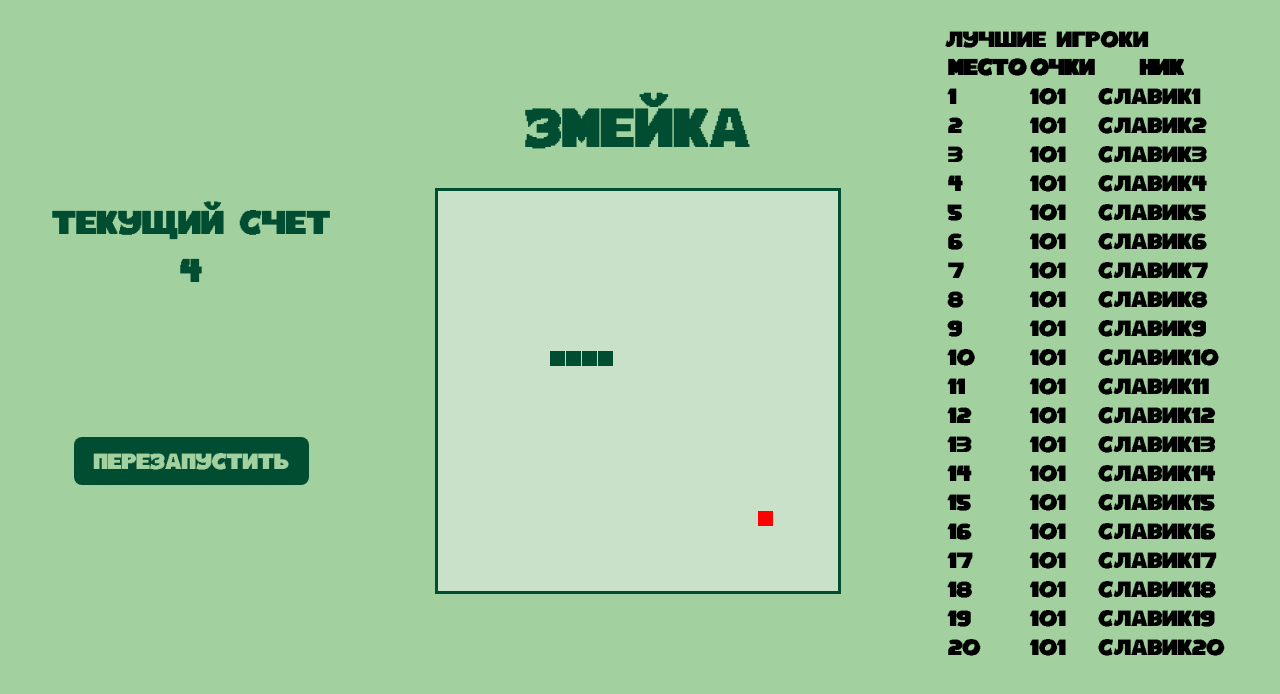
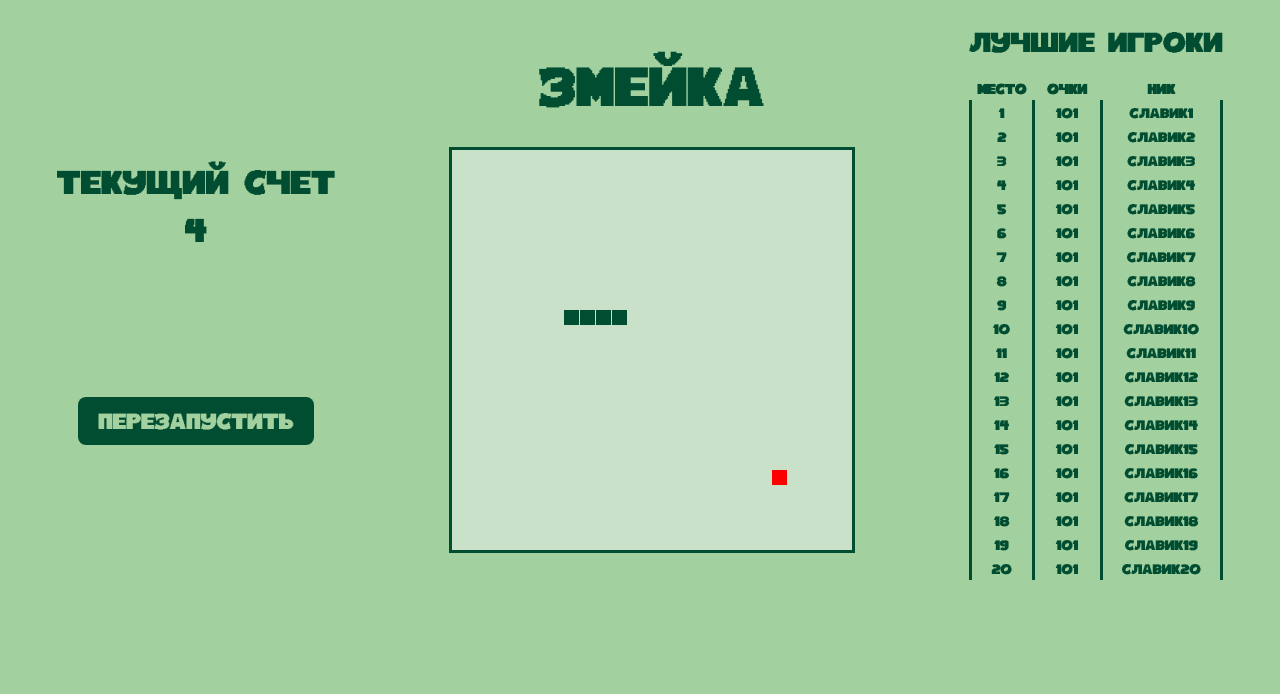
Before and after one commit to MelnikovDenis/Snake, a plain HTML site: page index.html in a window 1280 px wide. Drawn offline with Linux system fonts and the light colour scheme.

Commit message:
Стилизация скрол бара

```diff
--- a/source/css/indexStyle.css
+++ b/source/css/indexStyle.css
@@ -36,6 +36,8 @@ body, html {
     display: flex;
     align-items: center;
     margin: 25px 0px;
+    font-size: 10px;
+    color: #014d31;
 }
 
 #Menu #Game #TopTable {
@@ -92,3 +94,49 @@ body, html {
     margin: 0 auto;
     display: block;
 }
+
+#topPlay {
+    font-size: 20px;
+    text-align: center;
+    margin-bottom: 20px;
+}
+
+#TopTable table {
+    min-width: 100%;
+    border-collapse: collapse;
+    text-align: center;
+}
+
+#TopTable th:nth-child(1) {
+    width: 0px;
+}
+
+#TopTable td:nth-child(1) {
+    width: 0px;
+}
+
+#TopTable th {
+    padding: 4px 7px;
+}
+
+#TopTable td  {
+    border-right: 3px solid #014d31;
+    border-left: 3px solid #014d31;
+    border-radius: 2px;
+    padding: 4px 7px;
+}
+
+/* полоса прокрутки (скроллбар) */
+::-webkit-scrollbar {
+    width: 10px; /* ширина для вертикального скролла */
+    height: 10px; /* высота для горизонтального скролла */
+    background-color: #a2d09f;
+    border: solid 0px #a2d09f;
+    border-radius: 5px;
+}
+
+/* ползунок скроллбара */
+::-webkit-scrollbar-thumb {
+    background-color: #014d31;
+    border-radius: 5px;;
+}
```
